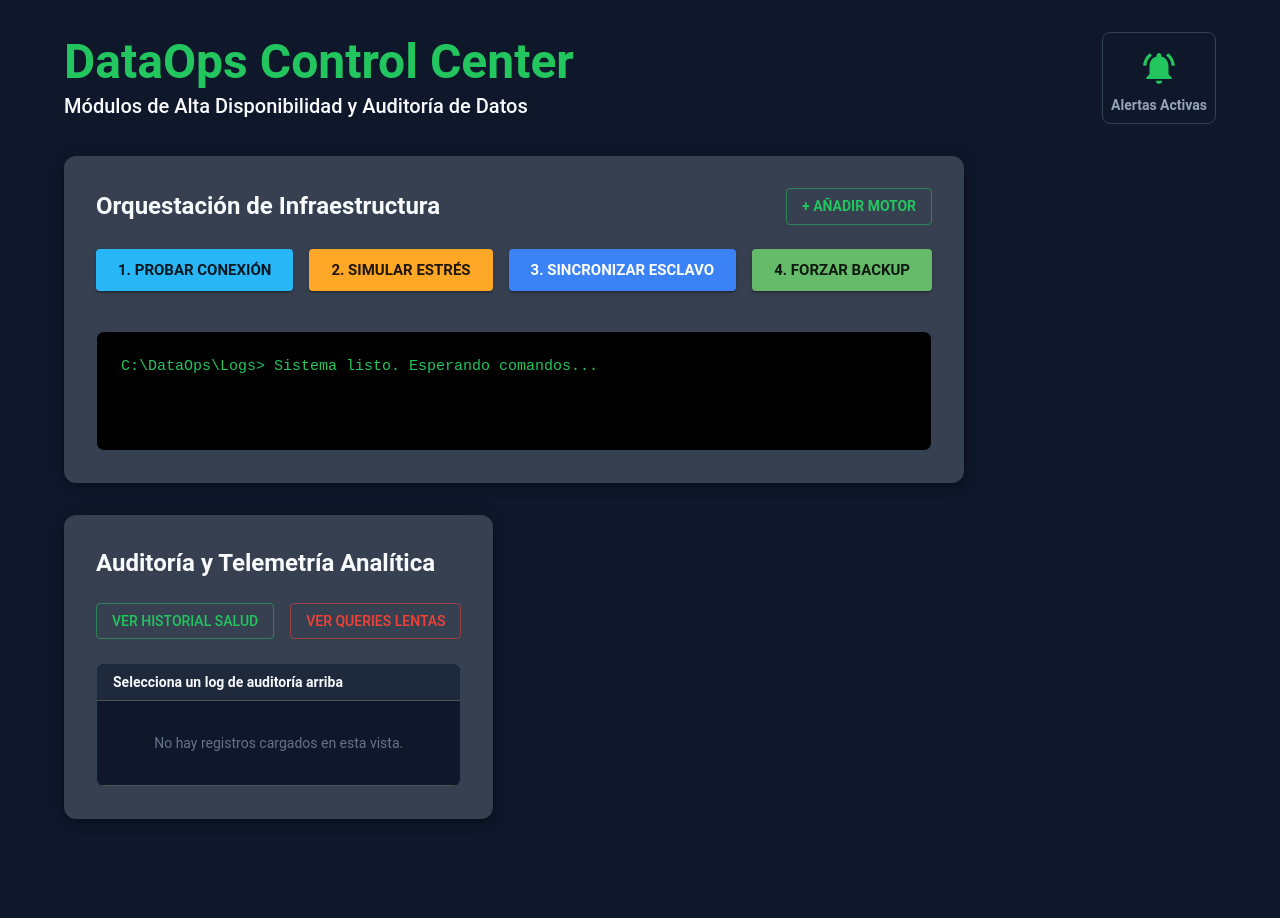
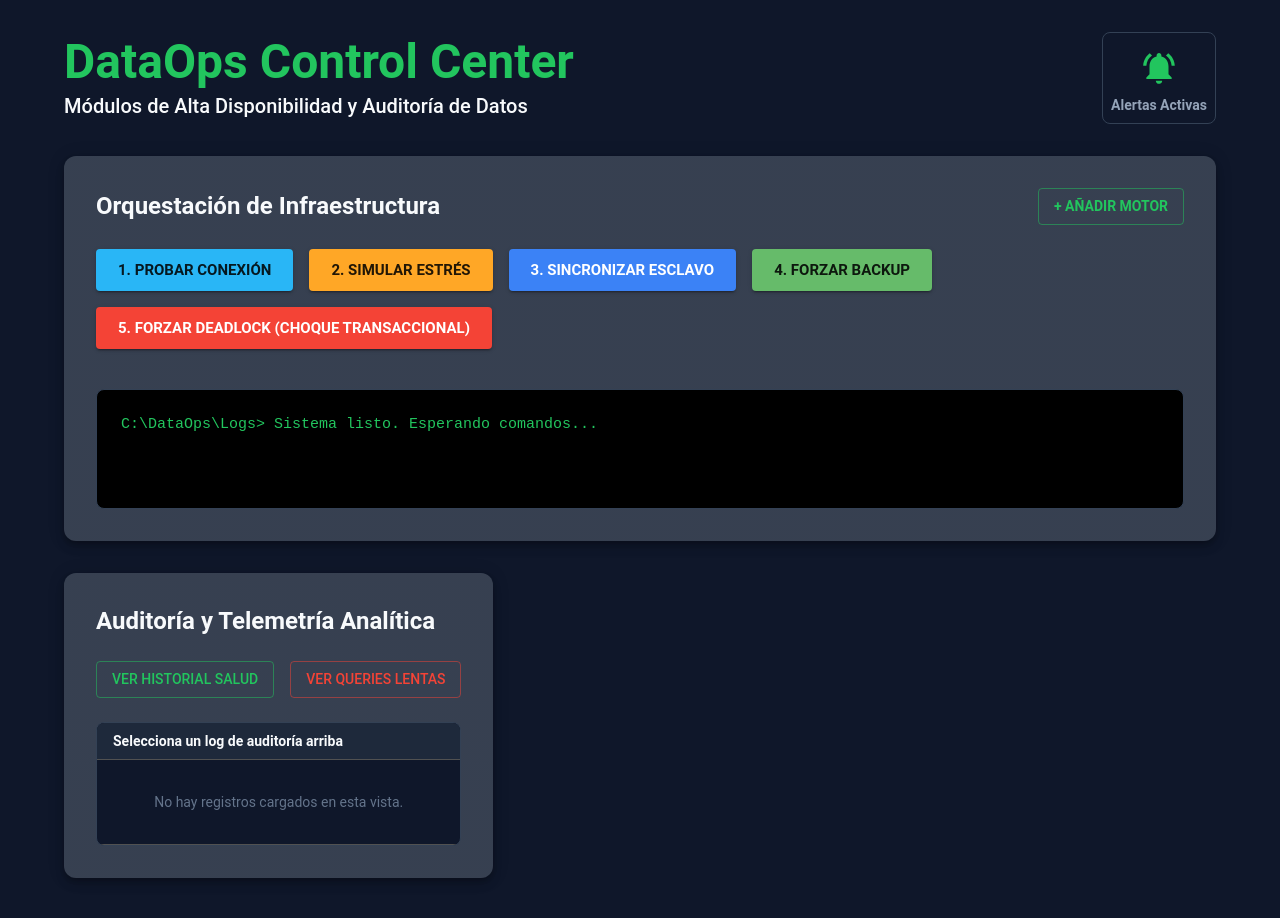
Before and after one commit to MayroGamerosXZ/DataOps-Control-Center, a React (Create React App) app in the folder dataops-frontend/: page / in a window 1280 px wide. Shown: the top 918 px of the page. Before the commit the page ends 867 px from the top, so only its background shows below. Built offline with nearby package versions, Linux system fonts and the light colour scheme; the HTML template or start-up script is replaced by a standard one.

Commit message:
feat: Adición de  control visual para forzar y auditar deadlocks en la interfaz

```diff
--- a/dataops-frontend/src/App.js
+++ b/dataops-frontend/src/App.js
@@ -160,6 +160,12 @@ function App() {
                     4. Forzar Backup
                   </Button>
                 </Grid>
+                {/* NUEVO BOTÓN FASE B: FORZAR DEADLOCK */}
+                <Grid item xs={12}>
+                  <Button fullWidth variant="contained" color="error" size="large" sx={{ fontWeight: 'bold' }} onClick={() => executeCommand('/api/queries/deadlock', 'POST', 'Forzar Deadlock')}>
+                    5. Forzar Deadlock (Choque Transaccional)
+                  </Button>
+                </Grid>
               </Grid>
 
               {/* CONSOLA DE REGISTROS */}
```
